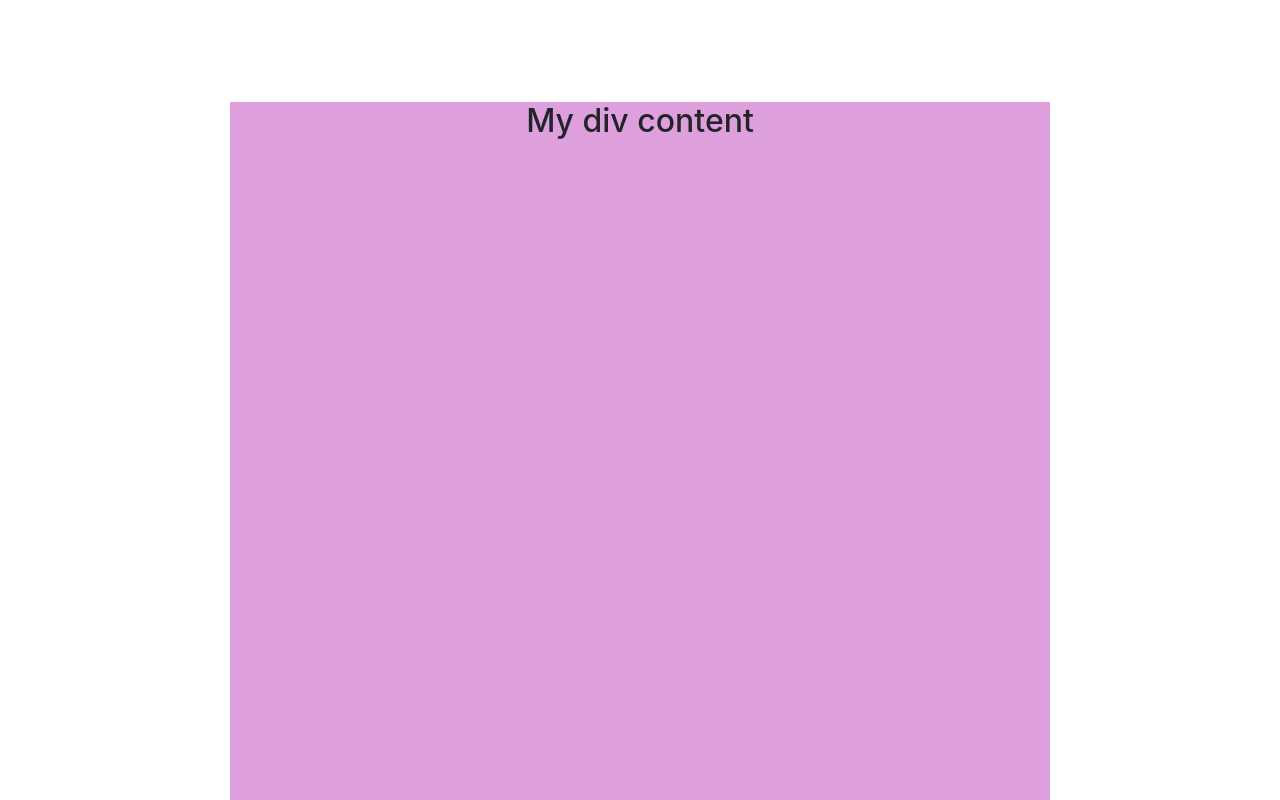
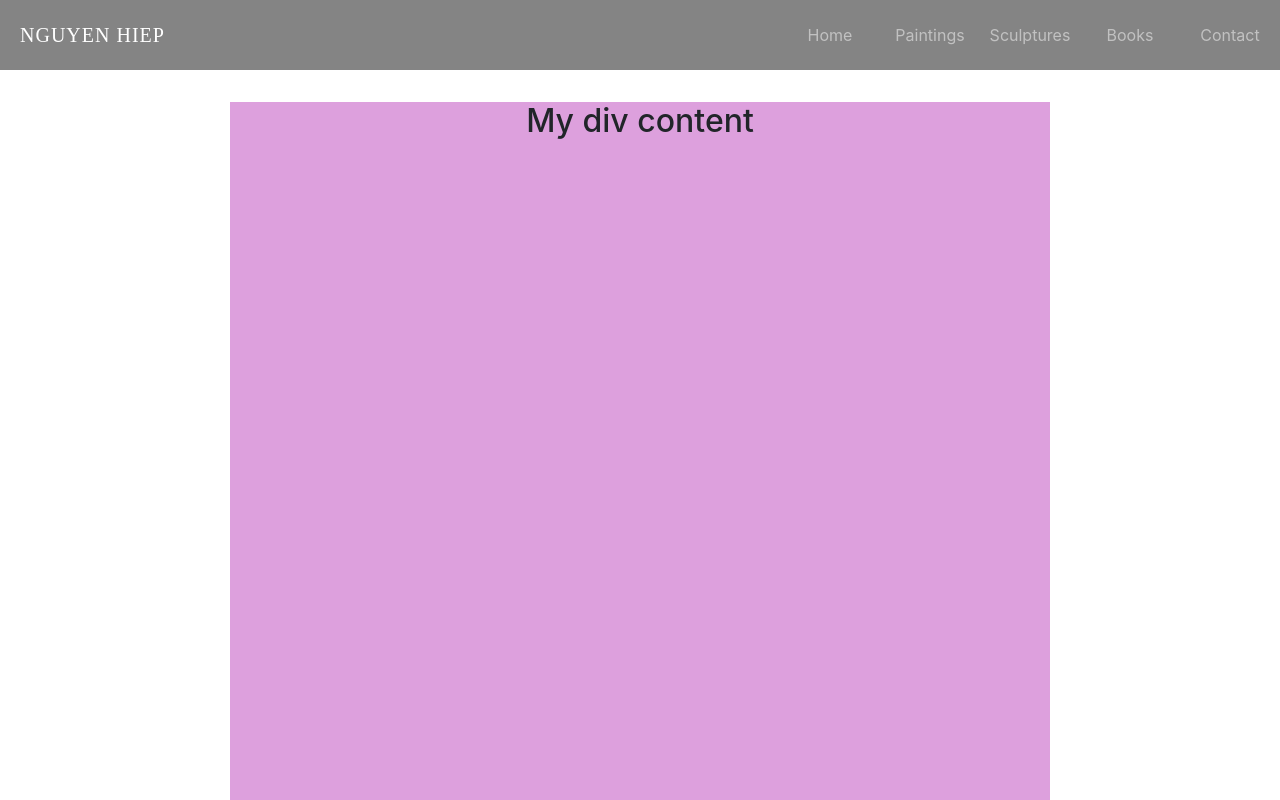
Before and after one commit to cer-nagas/cer-nagas.github.io, a React (Create React App) app: page / in a window 1280 px wide. Shown: the top 800 px of the page. Built offline with nearby package versions, Linux system fonts and the light colour scheme.

Commit message:
Solution for Exercise 1

```diff
--- a/src/components/MainNavbar.js
+++ b/src/components/MainNavbar.js
@@ -3,9 +3,8 @@ import { Navbar, Nav } from 'react-bootstrap';
 import '../styles/navbar.scss';
 
 const MainNavbar=() => {
-    // Exercise 1.2: Change line 8
     return (
-        <Navbar id="navbar-container" expand="lg" variant="dark">
+        <Navbar id="navbar-container" expand="lg" variant="dark" sticky="top">
             <Navbar.Brand href="#home">NGUYEN HIEP</Navbar.Brand>
             <Navbar.Collapse id="navbar-collapse">
                 <Nav className="navbar-nav justify-content-end">
--- a/src/styles/navbar.scss
+++ b/src/styles/navbar.scss
@@ -2,8 +2,8 @@
 #navbar-container {
     padding: 0;
     height: 70px;
-    // Ex 1.1 here
-    // Ex 1.3 here
+    background-color: #777;
+    opacity: 0.9;
 }
 
 #navbar-collapse,
@@ -18,7 +18,9 @@ a.nav-link {
     align-items: center;
     min-width: 100px;
 
-    // Ex 1.4 here
+    &:hover {
+        background-color: #245269;
+    }
 }
 
 .navbar-brand {
```
